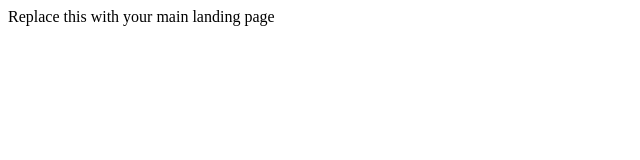
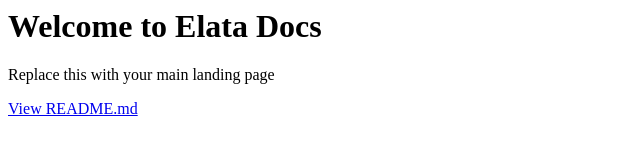
Before and after one commit to Elata-Biosciences/elata-docs, a plain HTML site: page index.html in a window 1280 px wide. Shown: the whole page, without its empty margins (0-640 px from the left). Drawn offline with Linux system fonts and the light colour scheme.

Commit message:
Refactor index.html structure to include proper HTML head and body elements

```diff
--- a/index.html
+++ b/index.html
@@ -1,3 +1,12 @@
 <html>
-Replace this with your main landing page
+<head>
+	<title>Elata Docs</title>
+</head>
+<body>
+	<h1>Welcome to Elata Docs</h1>
+	<p>Replace this with your main landing page</p>
+	<p>
+		<a href="./README.md" target="_blank">View README.md</a>
+	</p>
+</body>
 </html>
```
